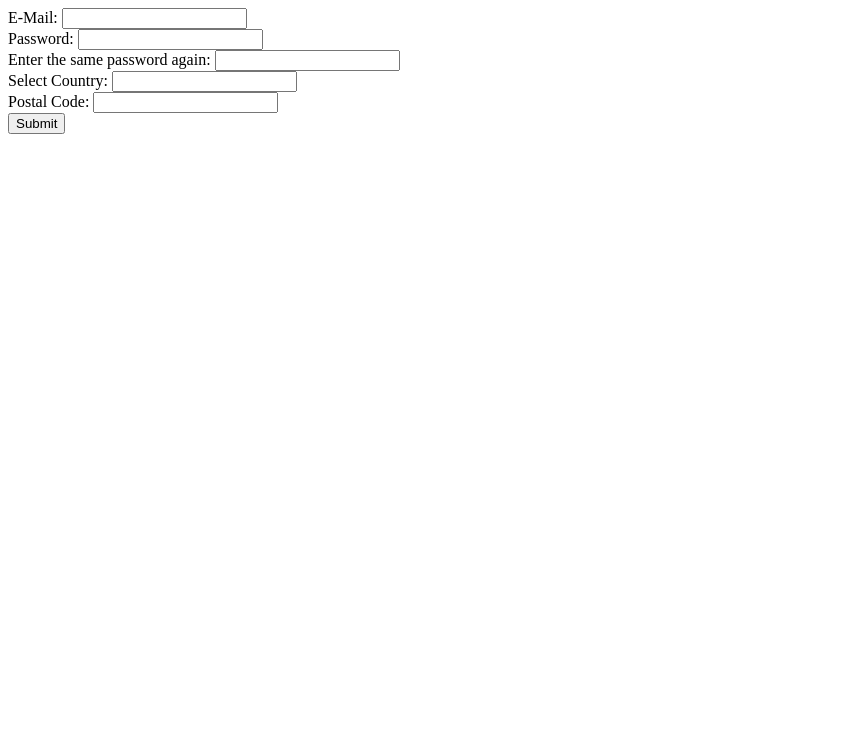
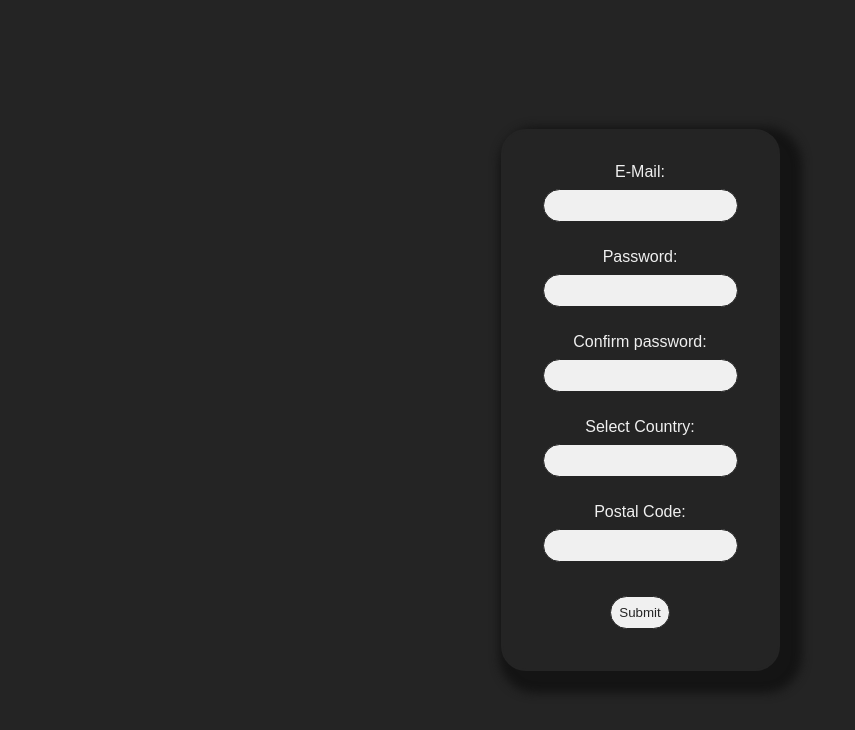
Before and after one commit to seanat0r/form-Validation, a website built with webpack: page src/template.html in a window 1280 px wide. Shown: the whole page, without its empty margins (0-855 px from the left). Built offline with nearby package versions, Linux system fonts and the light colour scheme.

Commit message:
add css style

```diff
--- a/package.json
+++ b/package.json
@@ -24,6 +24,7 @@
     "html-webpack-plugin": "^5.6.3",
     "style-loader": "^4.0.0",
     "webpack": "^5.97.1",
-    "webpack-cli": "^6.0.1"
+    "webpack-cli": "^6.0.1",
+    "webpack-dev-server": "^5.2.0"
   }
 }
--- a/src/index.js
+++ b/src/index.js
@@ -45,7 +45,7 @@ class FormValidation {
 	}
 
 	#patternMismatch(value) {
-		console.log(value)
+		console.log(value);
 		if (value.type === "email") {
 			value.setCustomValidity("Email must contain @ and TLD");
 			return;
@@ -54,7 +54,7 @@ class FormValidation {
 			value.setCustomValidity(
 				"Password must contain at least one uppercase letter, one lowercase letter, one number, and one special character. Country can't have any Number."
 			);
-			return
+			return;
 		}
 		value.setCustomValidity("Input doesn't match with regex");
 	}
@@ -80,8 +80,8 @@ class FormValidation {
 				value.value
 			);
 			this.#patternMismatch(value);
+		}
 
-		}
 		value.reportValidity();
 	}
 
--- a/src/styles/style.css
+++ b/src/styles/style.css
@@ -0,0 +1,45 @@
+* {
+    margin: 0;
+    padding: 0;
+    box-sizing: border-box;
+    background-color: #242424;
+    color: #f0f0f0;
+    font-family: 'Arial', sans-serif;
+}
+html {
+    width: 100%;
+    height: 100%;
+}
+input, button {
+    margin: 0.5rem;
+    padding: 0.5rem;
+    border: 1px solid #242424;
+    border-radius: 25px;
+    background-color: #f0f0f0;
+    color: #242424;
+}
+input:user-valid {
+    background-color: #7fff00;
+}
+input:user-invalid {
+    background-color: #ff0000;
+}
+body {
+    display: flex;
+    justify-content: center;
+    align-items: center;
+    text-align: left;
+    width: 100%;
+    height: 100%;
+}
+#form {
+    display: flex;
+    flex-direction: column;
+    justify-content: center;
+    align-items: center;
+    width: fit-content;
+    padding: 2rem;
+    border: 2px solid #242424;
+    box-shadow: 10px 10px 10px 12px #141414;
+    border-radius: 25px;
+}
--- a/src/template.html
+++ b/src/template.html
@@ -16,7 +16,7 @@
         <input type="password" name="password1" id="password1" required pattern="^(?=.*[a-z])(?=.*[A-Z])(?=.*[0-9])(?=.*[!@#$%^&*_=+\-]).{8,}$"" minlength="8"><br>
 
         <!--* PASSWORD 2 -->
-        <label for="passwordCheck">Enter the same password again: </label>
+        <label for="passwordCheck">Confirm password: </label>
         <input type="password" name="passwordCheck" id="passwordCheck" required pattern="^(?=.*[a-z])(?=.*[A-Z])(?=.*[0-9])(?=.*[!@#$%^&*_=+\-]).{8,}$" minlength="8"> <br>
 
         <!--* COUNTRY -->
```
Also changed, not shown: 1 other file.
